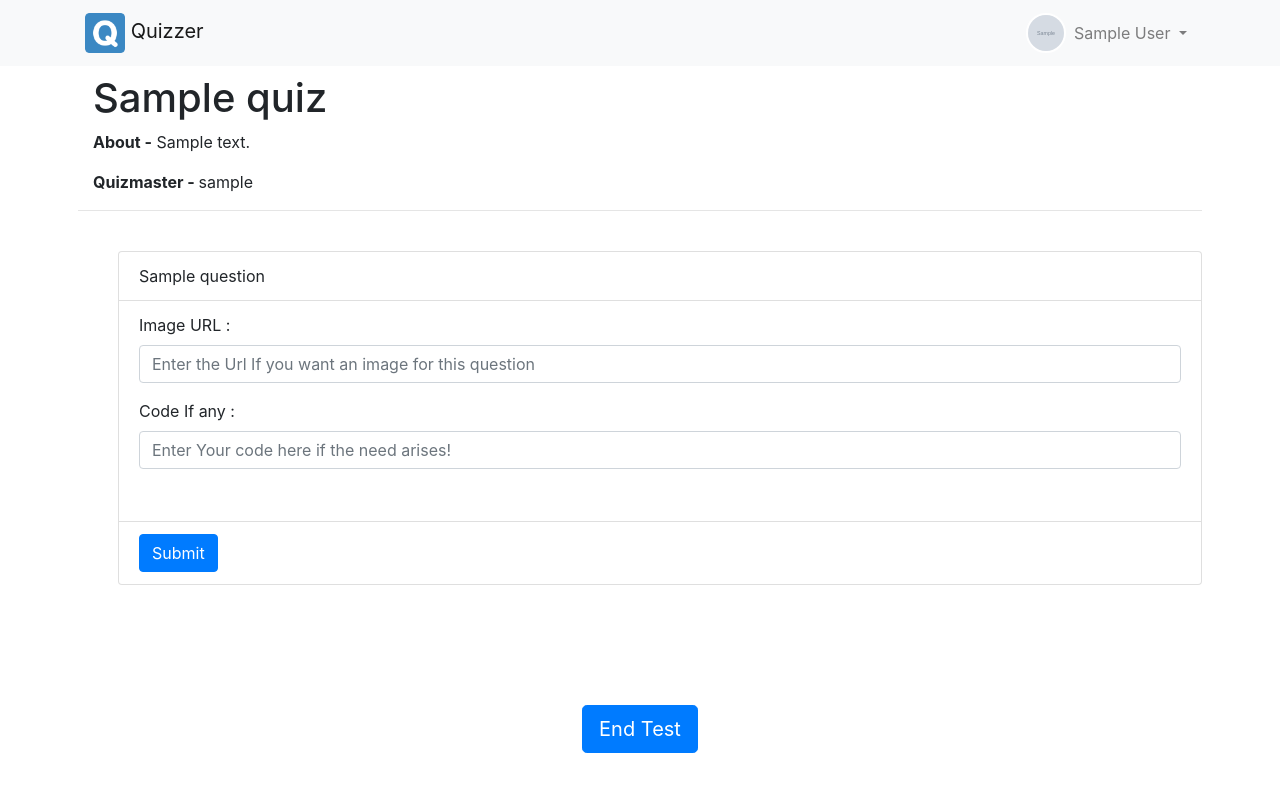
After one commit to rht6226/Quizzer, a Django app: page /quiz/test/edit/1 in a window 1280 px wide. The commit adds this page. Run offline with Django 3.2, Linux system fonts and the light colour scheme; a user stored in the database is signed in; tables that the repository leaves empty hold one stand-in row (values such as "Sample post"); grey boxes marked "Sample" are stand-in pictures; some libraries are stand-ins or nearby versions.

Commit message:
Backend - Rohit User Profile Default image fixed. New Quiz editing panel added for adding code snippets and images. Conduct Quiz Now Supports Images and code snippets.

```diff
--- a/Quizzer/templates/base.html
+++ b/Quizzer/templates/base.html
@@ -33,7 +33,7 @@
 
                 {% if user.is_authenticated %}
                 <!-- Executed when user is logged in. On click The Js code submits the form -->
-                <a href="{% url 'dashboard' %}"><img class = 'nav-img' src='{{user.profile.image_url}}' width=40 height=40></a>
+                <a href="{% url 'dashboard' %}"><img class = 'nav-img' src="{{user.profile.image_url}}" width=40 height=40></a>
                 <li class="nav-item dropdown">
                 <a class="nav-link nav-item dropdown-toggle" href="#" id="navbarDropdown" role="button" data-toggle="dropdown">
                     {{user.first_name}} {{user.last_name}}
--- a/quiz/models.py
+++ b/quiz/models.py
@@ -23,6 +23,8 @@ class Question(models.Model):
     c = models.CharField(max_length= 500)
     d = models.CharField(max_length= 500)
     correct = models.CharField(max_length= 500)
+    image = models.URLField(default= "https://res.cloudinary.com/dz2bsme0a/image/upload/v1538070889/ques.png")
+    code = models.TextField(max_length=500, blank=True)
 
     def __str__(self):
         title = self.question[:40]
--- /dev/null
+++ b/quiz/templates/editquiz.html
@@ -0,0 +1,200 @@
+<!doctype html>
+<html>
+  <head>
+    {% load staticfiles %}
+    <meta charset="utf-8">
+    <meta name="viewport" content="width=device-width, initial-scale=1, shrink-to-fit=no">
+    <meta name="description" content="Quizzer - A quizing Platform">
+    <meta name="author" content="Binary Compatible">
+    <link rel="icon" type="image/x-icon" href="{%static 'title.ico'%}">
+
+    <title>
+        Edit | {{quiz_object.name}}
+    </title>
+
+    <link rel="stylesheet" href="https://stackpath.bootstrapcdn.com/bootstrap/4.1.3/css/bootstrap.min.css">
+    <link rel="stylesheet" href="{% static 'style.css' %}">
+    </head>
+  <body>
+
+    <header>
+        <nav class="navbar navbar-expand-lg navbar-light bg-light">
+            <div class="container">
+            <a class="navbar-brand" href="{% url 'home' %}">
+              <img src="{% static 'letter-q.png' %}" class="main-icon">
+                Quizzer
+            </a>
+            <button class="navbar-toggler" type="button" data-toggle="collapse" data-target="#navbarNavAltMarkup" aria-controls="navbarNavAltMarkup" aria-expanded="false" aria-label="Toggle navigation">
+              <span class="navbar-toggler-icon"></span>
+            </button>
+            <div class="collapse navbar-collapse" id="navbarNavAltMarkup">
+              <div class="navbar-nav ml-auto">
+
+                {% if user.is_authenticated %}
+                <!-- Executed when user is logged in. On click The Js code submits the form -->
+                <a href="{% url 'dashboard' %}"><img class = 'nav-img' src="{{user.profile.image_url}}" width=40 height=40></a>
+                <li class="nav-item dropdown">
+                <a class="nav-link nav-item dropdown-toggle" href="#" id="navbarDropdown" role="button" data-toggle="dropdown">
+                    {{user.first_name}} {{user.last_name}}
+                </a>
+                <div class="dropdown-menu" aria-labelledby="navbarDropdown">
+                    <a class="dropdown-item nav-link nav-item" href="{% url 'profile' %}">Profile</a>
+                    <a class="dropdown-item nav-link nav-item" href="{% url 'edit_profile' %}">Edit Profile</a>
+                    <a class="dropdown-item nav-link nav-item" href="javascript:{document.getElementById('logout').submit()}">Log Out</a>
+                </div>
+                <form id='logout' method="POST" action="{% url 'logout' %}">
+                  {% csrf_token %}
+                  <input type="hidden">
+                </form>
+                </li>
+                {% else %}
+                <!--If user is not logged in -->
+                <a class="nav-item nav-link" href="{% url 'login' %}">Log In</a>
+                <a class="nav-item nav-link" href="{% url 'signup' %}">Sign Up</a>
+                {% endif %}
+              </div>
+            </div>
+        </div>
+          </nav>
+    </header>
+
+    {% if user.is_authenticated %}
+    <div class="container p-2">
+        <h1 class='col-6'>{{quiz_object.name}}</h1>
+        <p class='col-10'><b>About -</b> {{quiz_object.about}}</p>
+        <p class= 'col-9'><b>Quizmaster - </b> {{quiz_object.quizmaster}}</p>
+        <hr>
+        <ol>
+        {% for obj in quiz_data%}
+        <br>
+        <div id="results"></div>
+        <ul class="list-group">
+            <li class="list-group-item">{{obj.question}}</li>
+            <form method="POST" enctype="multipart/form-data" action="{% url 'testedit' quizid=quiz_object.quiz_id %}" name="{{obj.id}}">
+                {% csrf_token %}
+            <input type="hidden"  value="{{obj.id}}" name="question_{{obj.id}}">
+            <li class="list-group-item">
+            <p>
+                <label for="img">Image URL :</label>
+                <input class="form-control" type="url" name='img_{{obj.id}}' placeholder="Enter the Url If you want an image for this question"> </p>
+            <p>
+                <label for="code">Code If any :</label>
+                    <input type="text" class="form-control -p3" placeholder="Enter Your code here if the need arises!" name="code_{{obj.id}}">
+                <br>
+            </p>
+            </li>
+            <li class="list-group-item">
+                <button type="submit" class="btn btn-primary">Submit</button>
+            </li>
+            </form>
+        </ul>
+        <br>
+        {% endfor %}
+        </ol>
+    </div>
+    <br>
+    <br><br>
+
+<div class="container text-center">
+    <form action="{% url 'test' quizid=quiz_object.quiz_id %}" method="POST">
+        {% csrf_token %}
+    <button class="btn btn-primary btn-lg" type="submit">End Test</button>
+    </form>
+</div>
+
+{% endif %}
+<script src="https://code.jquery.com/jquery-3.1.1.min.js"></script>
+<script>
+        $(function() {
+
+
+            // This function gets cookie with a given name
+            function getCookie(name) {
+                var cookieValue = null;
+                if (document.cookie && document.cookie != '') {
+                    var cookies = document.cookie.split(';');
+                    for (var i = 0; i < cookies.length; i++) {
+                        var cookie = jQuery.trim(cookies[i]);
+                        // Does this cookie string begin with the name we want?
+                        if (cookie.substring(0, name.length + 1) == (name + '=')) {
+                            cookieValue = decodeURIComponent(cookie.substring(name.length + 1));
+                            break;
+                        }
+                    }
+                }
+                return cookieValue;
+            }
+            var csrftoken = getCookie('csrftoken');
+
+            /*
+            The functions below will create a header with csrftoken
+            */
+
+            function csrfSafeMethod(method) {
+                // these HTTP methods do not require CSRF protection
+                return (/^(GET|HEAD|OPTIONS|TRACE)$/.test(method));
+            }
+            function sameOrigin(url) {
+                // test that a given url is a same-origin URL
+                // url could be relative or scheme relative or absolute
+                var host = document.location.host; // host + port
+                var protocol = document.location.protocol;
+                var sr_origin = '//' + host;
+                var origin = protocol + sr_origin;
+                // Allow absolute or scheme relative URLs to same origin
+                return (url == origin || url.slice(0, origin.length + 1) == origin + '/') ||
+                    (url == sr_origin || url.slice(0, sr_origin.length + 1) == sr_origin + '/') ||
+                    // or any other URL that isn't scheme relative or absolute i.e relative.
+                    !(/^(\/\/|http:|https:).*/.test(url));
+            }
+
+            $.ajaxSetup({
+                beforeSend: function(xhr, settings) {
+                    if (!csrfSafeMethod(settings.type) && sameOrigin(settings.url)) {
+                        // Send the token to same-origin, relative URLs only.
+                        // Send the token only if the method warrants CSRF protection
+                        // Using the CSRFToken value acquired earlier
+                        xhr.setRequestHeader("X-CSRFToken", csrftoken);
+                    }
+                }
+            });
+
+        });
+        {% for obj in quiz_data%}
+        $('form[name ="{{obj.id}}"]').on('submit', function(event){
+            event.preventDefault();
+            console.log("form submitted!")
+            var quid = $('input[name="question_{{obj.id}}"]').val();
+            var res = $('input[name="img_{{obj.id}}"]').val();
+            var cde = $('input[name="code_{{obj.id}}"]').val();
+            submit(quid, res, cde);
+        });
+        {% endfor %}
+
+        function submit(quid, res, cde) {
+            console.log("create post is working!") // sanity check
+            console.log(quid);
+            console.log(cde);
+            $.ajax({
+                url : "{% url 'testedit' quizid=quiz_object.quiz_id %}", // the endpoint
+                type : "POST", // http method
+                data : {question_id: quid, img: res, code: cde}, // data sent with the post request
+
+                // handle a successful response
+                success : function(json) {
+                    console.log(quid);
+                    console.log(cde);
+                    console.log("success is yours Mylord");
+                },
+
+                error : function(xhr,errmsg,err) {
+                    $('#results').html("<div class='alert-box alert radius' data-alert>Oops! We have encountered an error: "+errmsg+
+                        " <a href='#' class='close'>&times;</a></div>");
+                    console.log(xhr.status + ": " + xhr.responseText);
+                }
+            });
+        };
+</script>
+<script src="https://stackpath.bootstrapcdn.com/bootstrap/4.1.3/js/bootstrap.min.js" integrity="sha384-ChfqqxuZUCnJSK3+MXmPNIyE6ZbWh2IMqE241rYiqJxyMiZ6OW/JmZQ5stwEULTy" crossorigin="anonymous"></script>
+
+</body>
--- a/quiz/urls.py
+++ b/quiz/urls.py
@@ -5,5 +5,6 @@ from . import views
 urlpatterns = [
     path('cook', views.create, name='create_quiz'),
     path('test/<slug:quizid>', views.conduct_quiz, name='test'),
+    path('test/edit/<slug:quizid>', views.edit_quiz, name='testedit'),
     path('test/score/<slug:quizid>', views.score, name='calculate_score'),
 ]
--- a/quiz/views.py
+++ b/quiz/views.py
@@ -54,7 +54,7 @@ def create(request):
                 ques.correct = row[5]
                 ques.save()
             messages.success(request, 'Quiz Successfully created! ')
-            return redirect('/quiz/test/'+ item.quiz_id)
+            return redirect('/quiz/test/edit/'+ item.quiz_id)
         else:
             messages.error(request, 'Please correct the error below.')
     else:
@@ -105,7 +105,7 @@ def conduct_quiz(request, quizid):
     item = get_object_or_404(Quiz, quiz_id=quizid)
     data = Question.objects.filter(quiz = item)
     if request.method == 'POST':
-        ques = get_object_or_404(Question, id=request.POST['question_id'])
+        ques = get_object_or_404(Question, id=request.POST.get('question_id'))
         answer_object = get_object_or_404(Answers, applicant=aspirant, quiz=item, question=ques)
         answer_object.response = request.POST.get('response')
         answer_object.save()
@@ -127,3 +127,18 @@ def conduct_quiz(request, quizid):
 def welcome(request, quizid):
     item = get_object_or_404(Quiz, quiz_id=quizid)
     return render(request, 'quizfront.html', {'quiz_object': item})
+
+@login_required(login_url = '/accounts/login')
+def edit_quiz(request, quizid):
+    aspirant = request.user
+    item = get_object_or_404(Quiz, quiz_id=quizid)
+    data = Question.objects.filter(quiz = item)
+    if request.method == 'POST':
+        ques = get_object_or_404(Question, id=request.POST.get('question_id'))
+        ques.image = request.POST.get('img')
+        ques.code = request.POST.get('code')
+        ques.save()
+    querys = []
+    for thing in data:
+        querys.append(thing)
+    return render(request, 'editquiz.html', {'quiz_object': item, 'quiz_data': querys})
--- a/users/models.py
+++ b/users/models.py
@@ -20,7 +20,7 @@ class Profile(models.Model):
         if self.profilepic:
             return self.profilepic.url
         else:
-            return r"/static/user.png"
+            return r"https://cdn4.iconfinder.com/data/icons/mayssam/512/add_user-512.png"
 
 
 @receiver(post_save, sender=User)
--- a/users/templates/userprofile.html
+++ b/users/templates/userprofile.html
@@ -10,7 +10,7 @@ Quizzer|Profile
     <h1>Quizzer Profile</h1>
     <hr>
     <h2 class='text-center'>{{user.first_name}} {{user.last_name}}</h1>
-    <p class="text-center"><img class = 'img-thumbnail img-rounded img-responsive' src = '{{user.profile.profilepic.url}}' width="600"></p>
+    <p class="text-center"><img class = 'img-thumbnail img-rounded img-responsive' src = '{{user.profile.image_url}}' width="600"></p>
     <p><b>Date of Birth </b> - {{user.profile.DOB}}</p>
     <p><b>User Name</b> - {{user.username}}</p>
     <p><b>Email</b> - {{user.email}}</p>
--- a/users/views.py
+++ b/users/views.py
@@ -16,9 +16,8 @@ def signup(request):
             try:
                 #check if user already exists in database if yes raise error
                 user = User.objects.get(username = request.POST['username'])
-                return render(request, 'signup.html', {'error': 'Username is already taken!'})
                 user = User.objects.get(email = request.POST['email'])
-                return render(request, 'signup.html', {'error': 'Email is already taken!'})
+                return render(request, 'signup.html', {'error': 'User already Exists!'})
             except User.DoesNotExist:
                 #username is available
                 user = User.objects.create_user(username =request.POST['username'], password= request.POST['password1'], email= request.POST['email'],)
```
Also changed, not shown: quiz/templates/takequiz.html (+11 -1 lines), quiz/templates/temp.html (added, +41 -0 lines), Quizzer/static/ques.png (added), quiz/migrations/0001_initial.py, quiz/migrations/0002_auto_20180928_0158.py (added), users/migrations/0001_initial.py, users/migrations/0002_auto_20180920_0153.py (deleted), users/migrations/0003_profile_dob.py (deleted), users/migrations/0004_auto_20180920_1333.py (deleted).
